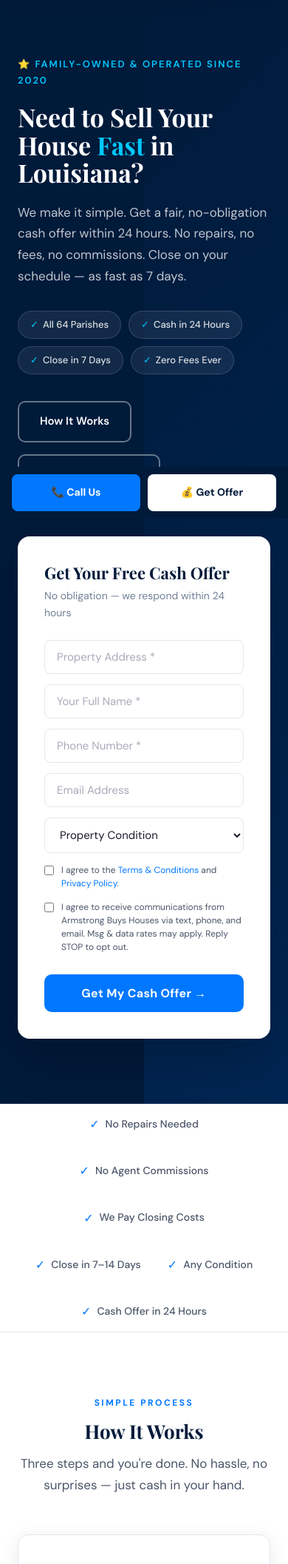
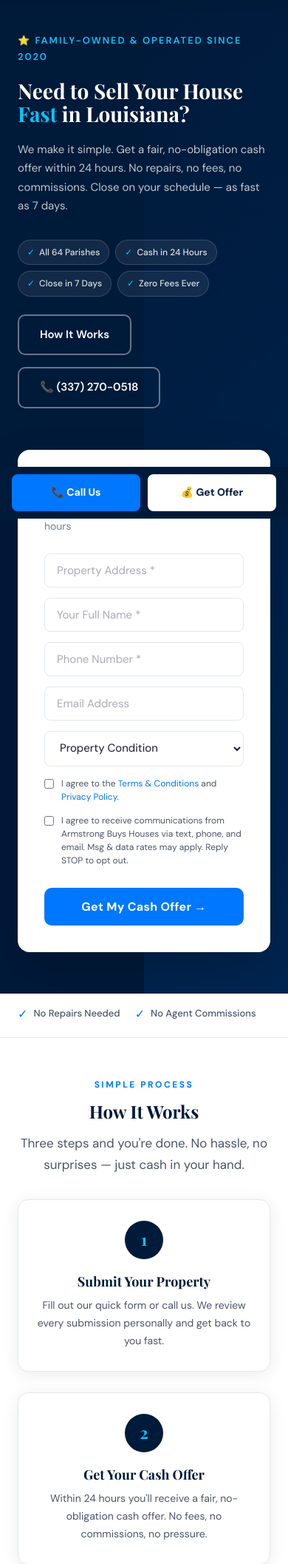
Before and after one commit to Armstrongrealestate/Website, a Flask app: page / in a window 390 px wide. Shown: the part 143-2257 px from the top of the page at 74% size. Run offline with Flask 3, Linux system fonts and the light colour scheme.

Commit message:
Add mobile-specific styles to index.html

```diff
--- a/templates/index.html
+++ b/templates/index.html
@@ -3,6 +3,105 @@
 {% block title %}Armstrong Buys Houses | We Buy Houses Fast in Louisiana — All 64 Parishes{% endblock %}
 {% block meta_desc %}Family-owned cash home buyers in ALL 64 Louisiana parishes. Get a fair cash offer in 24 hours. No repairs, no fees, no commissions. Armstrong Buys Houses — call (337) 270-0518!{% endblock %}
 {% block canonical %}/{% endblock %}
+
+{% block head %}
+<style>
+  /* ===== HOME PAGE MOBILE FIXES ===== */
+  @media (max-width: 900px) {
+
+    /* Hero form shows below text on mobile, full width */
+    .hero {
+      padding: 40px 0 56px;
+    }
+
+    .hero-text h1 {
+      font-size: 28px !important;
+    }
+
+    .hero-text p {
+      font-size: 15px;
+    }
+
+    .trust-pills {
+      gap: 8px;
+      margin-bottom: 24px;
+    }
+
+    .trust-pill {
+      font-size: 12px;
+      padding: 6px 12px;
+    }
+
+    /* Trust bar — scroll horizontally instead of wrapping messily */
+    .trust-items {
+      justify-content: flex-start;
+      gap: 20px;
+      overflow-x: auto;
+      flex-wrap: nowrap;
+      padding-bottom: 4px;
+      -webkit-overflow-scrolling: touch;
+    }
+
+    .trust-item {
+      white-space: nowrap;
+      font-size: 13px;
+      flex-shrink: 0;
+    }
+
+    /* Comparison table — horizontal scroll */
+    .comparison-table th,
+    .comparison-table td {
+      font-size: 12px;
+      padding: 10px 12px;
+    }
+
+    /* Parish grid — 2 columns on mobile */
+    .parishes-grid {
+      grid-template-columns: 1fr 1fr;
+      gap: 8px;
+    }
+
+    .parish-link {
+      font-size: 12px;
+      padding: 8px 10px;
+    }
+
+    /* Steps — already 1 col from base.html, just tighten */
+    .step-card {
+      padding: 28px 20px;
+    }
+
+    /* Reasons grid — 1 col on small mobile */
+    .reasons-grid {
+      grid-template-columns: 1fr;
+    }
+
+    /* Testimonials already 1 col */
+    .testimonial-card {
+      padding: 20px;
+    }
+
+    /* Section spacing tighter on mobile */
+    .section {
+      padding: 48px 0;
+    }
+
+    .section-header {
+      margin-bottom: 32px;
+    }
+
+    .section-header h2 {
+      font-size: 24px;
+    }
+  }
+
+  @media (max-width: 480px) {
+    .parishes-grid {
+      grid-template-columns: 1fr 1fr;
+    }
+  }
+</style>
+{% endblock %}
 
 {% block content %}
 
```
